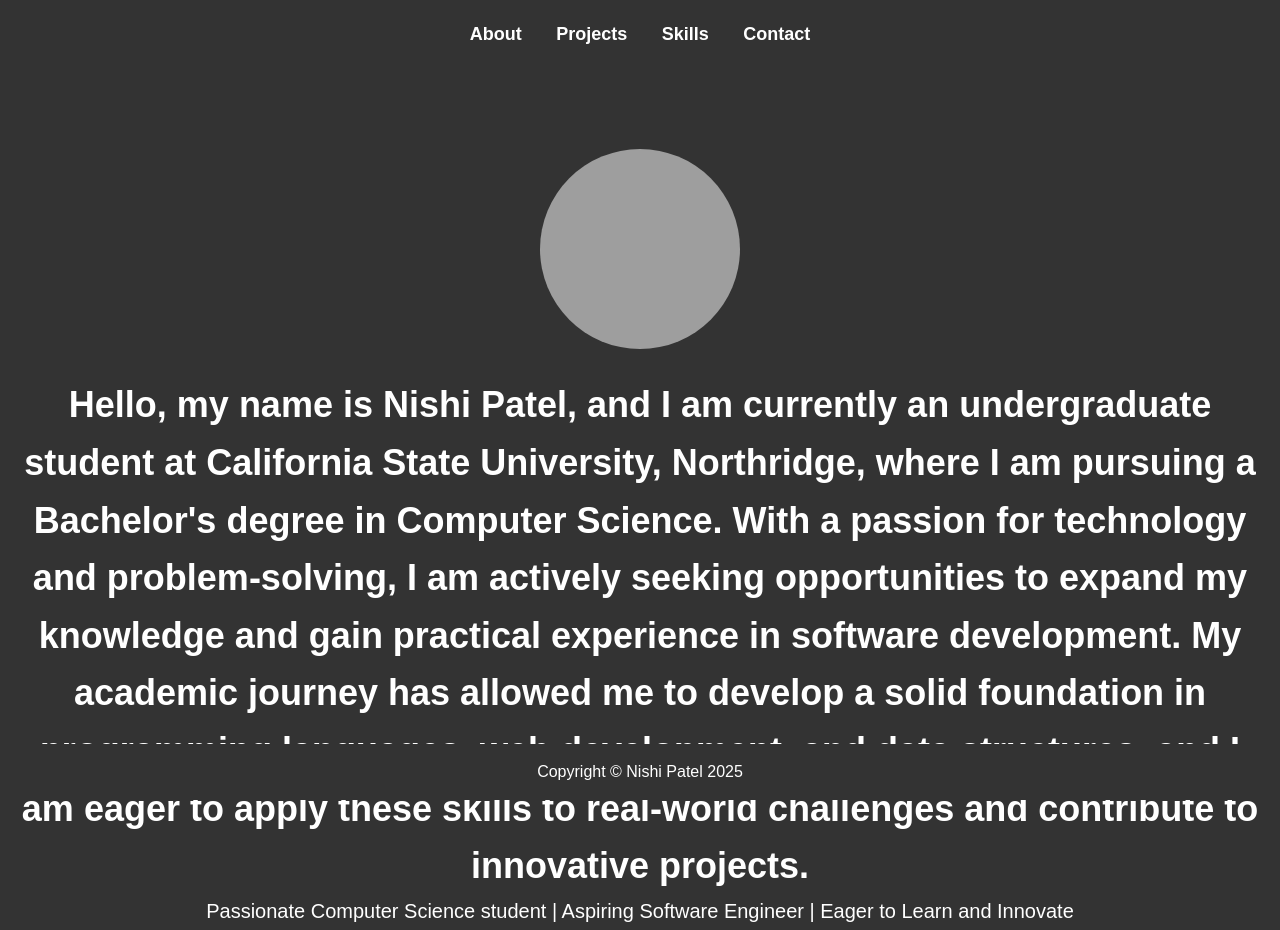
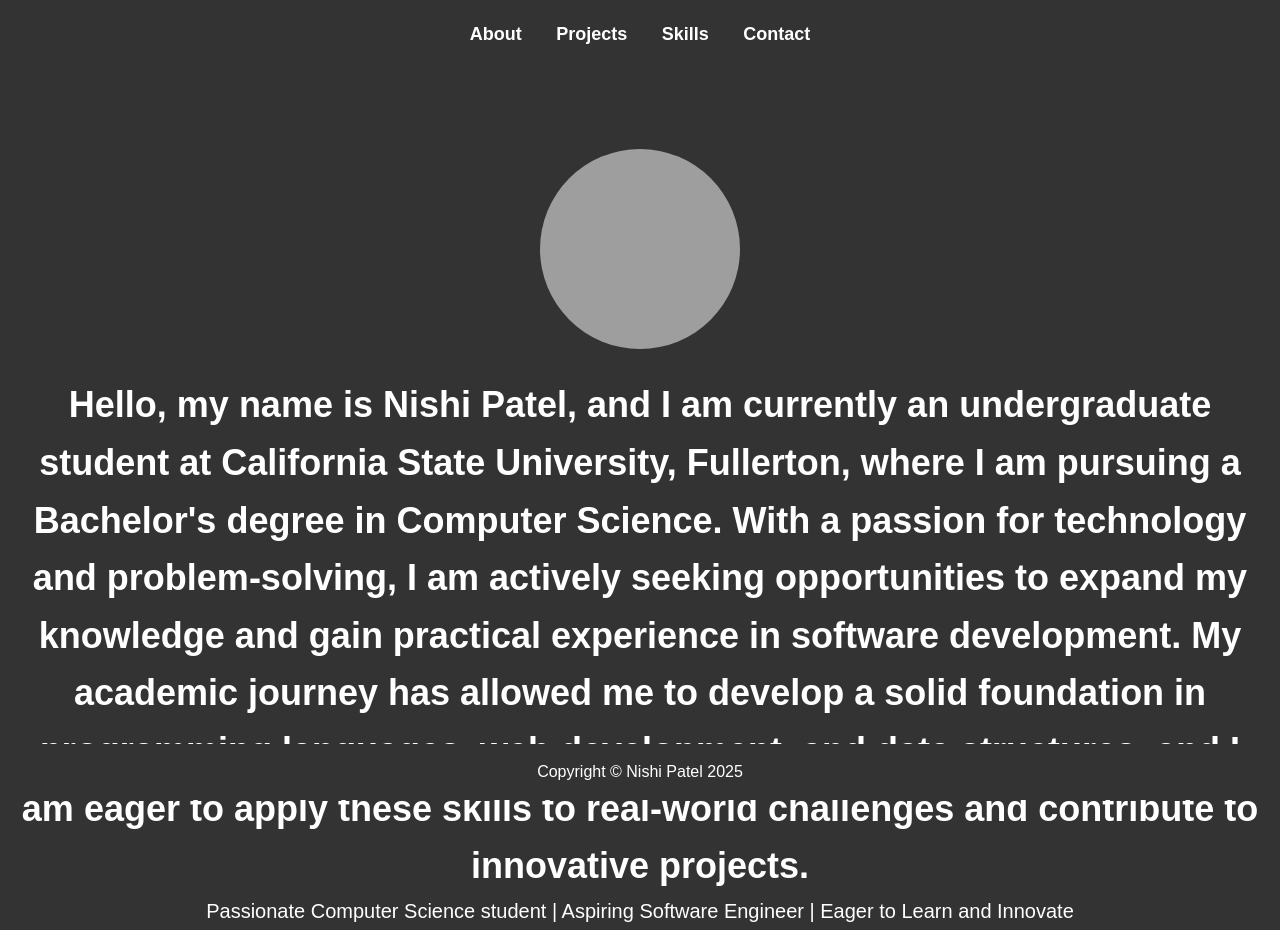
Before and after one commit to nishipatel5/website, a plain HTML site: page index.html in a window 1280 px wide. Drawn offline with Linux system fonts and the light colour scheme; grey boxes are pictures that could not be loaded.

Commit message:
Update index.html

```diff
--- a/index.html
+++ b/index.html
@@ -124,7 +124,7 @@
 	<section class="intro">
 		<img src="profile.png" alt="Nishi Patel">
 		<h1>Hello, my name is Nishi Patel, and I am currently an undergraduate student at California State University,
-			Northridge, where I am pursuing a Bachelor's degree in Computer Science. With a passion for technology and
+			Fullerton, where I am pursuing a Bachelor's degree in Computer Science. With a passion for technology and
 			problem-solving, I am actively seeking opportunities to expand my knowledge and gain practical experience in
 			software development. My academic journey has allowed me to develop a solid foundation in programming
 			languages, web development, and data structures, and I am eager to apply these skills to real-world
```
